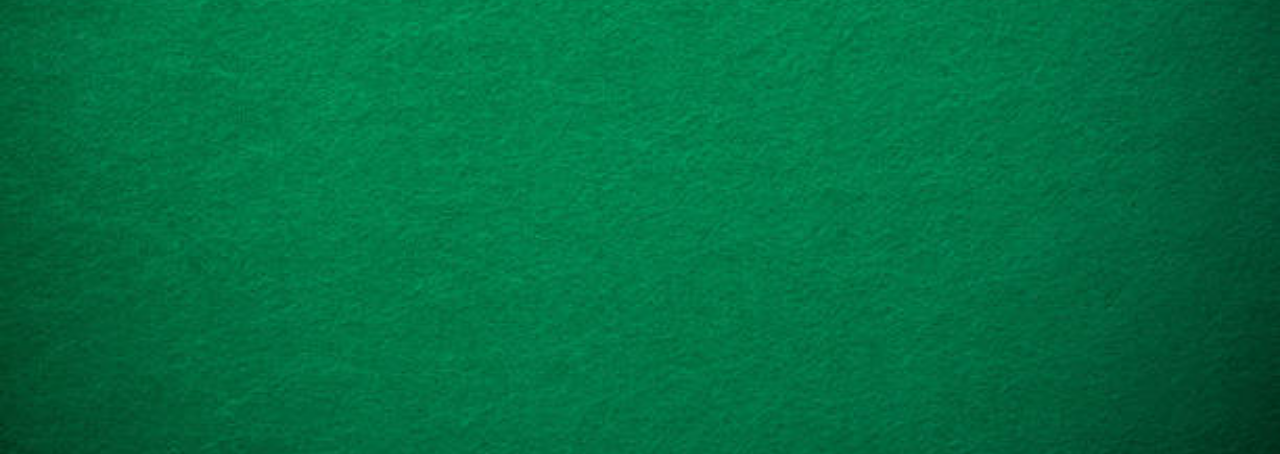
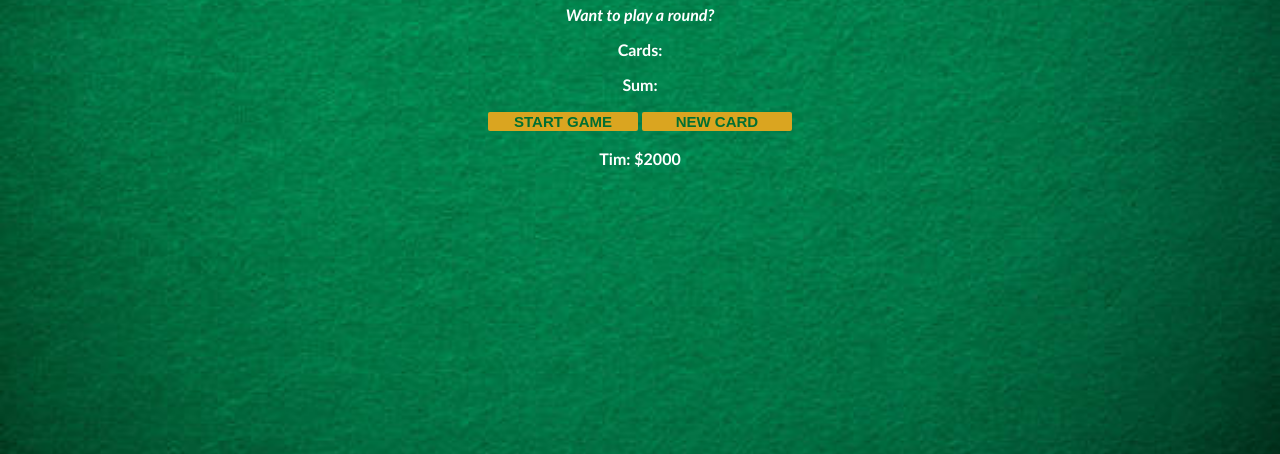
Before and after one commit to timphamle/Blackjack-Game, a plain HTML site: page index.html in a window 1280 px wide. Shown: the part 346-800 px from the top of the page. Drawn offline with Linux system fonts and the light colour scheme.

Commit message:
centered everything

```diff
--- a/index.css
+++ b/index.css
@@ -5,6 +5,12 @@ body {
     font-weight: bold;
     color: white;
     text-align: center;
+
+    justify-content: center;
+    display: flex;
+    flex-direction: column;
+    height: 100vh;
+    margin: 0;
 }
 
 h1 {
```
